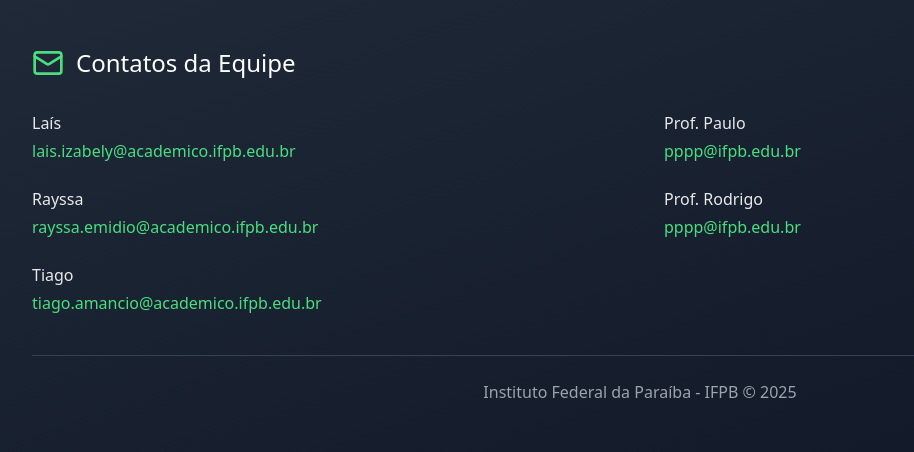
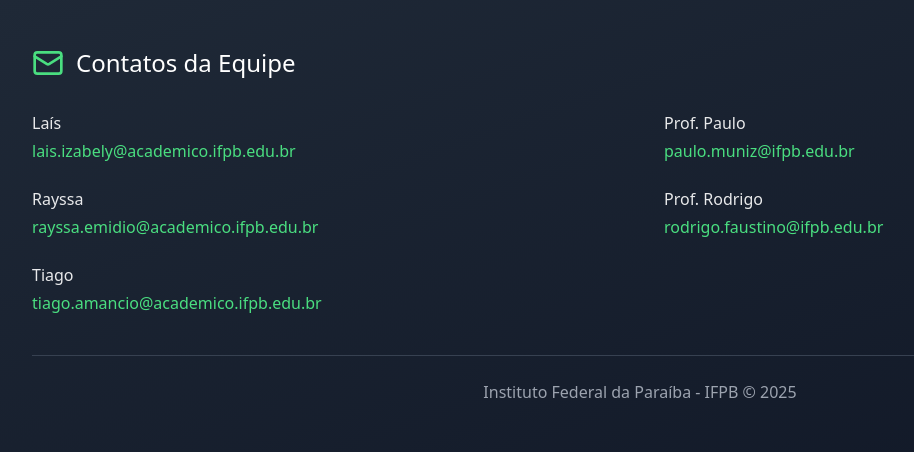
Before and after one commit to TiagoAmancio08/leitordeboletim, a Django app: page / in a window 1280 px wide. Shown: the part 783-1235 px from the top of the page, without its empty margins (0-914 px from the left). Run offline with Django 5.2, Linux system fonts and the light colour scheme; some libraries are stand-ins or nearby versions.

Commit message:
Atualizando projeto para deploy

```diff
--- a/processarboletim/templates/home.html
+++ b/processarboletim/templates/home.html
@@ -83,7 +83,7 @@
           </div>
           <div>
             <p class="text-white/90 mb-1">Prof. Paulo</p>
-            <a href="mailto:paulo.muniz@ifpb.edu.br" class="text-green-400 hover:text-green-300">pppp@ifpb.edu.br</a>
+            <a href="mailto:paulo.muniz@ifpb.edu.br" class="text-green-400 hover:text-green-300">paulo.muniz@ifpb.edu.br</a>
           </div>
           <div>
             <p class="text-white/90 mb-1">Rayssa</p>
@@ -91,7 +91,7 @@
           </div>
           <div>
             <p class="text-white/90 mb-1">Prof. Rodrigo</p>
-            <a href="mailto:rodrigo.faustino@ifpb.edu.br" class="text-green-400 hover:text-green-300">pppp@ifpb.edu.br</a>
+            <a href="mailto:rodrigo.faustino@ifpb.edu.br" class="text-green-400 hover:text-green-300">rodrigo.faustino@ifpb.edu.br</a>
           </div>
           <div>
             <p class="text-white/90 mb-1">Tiago</p>
```
